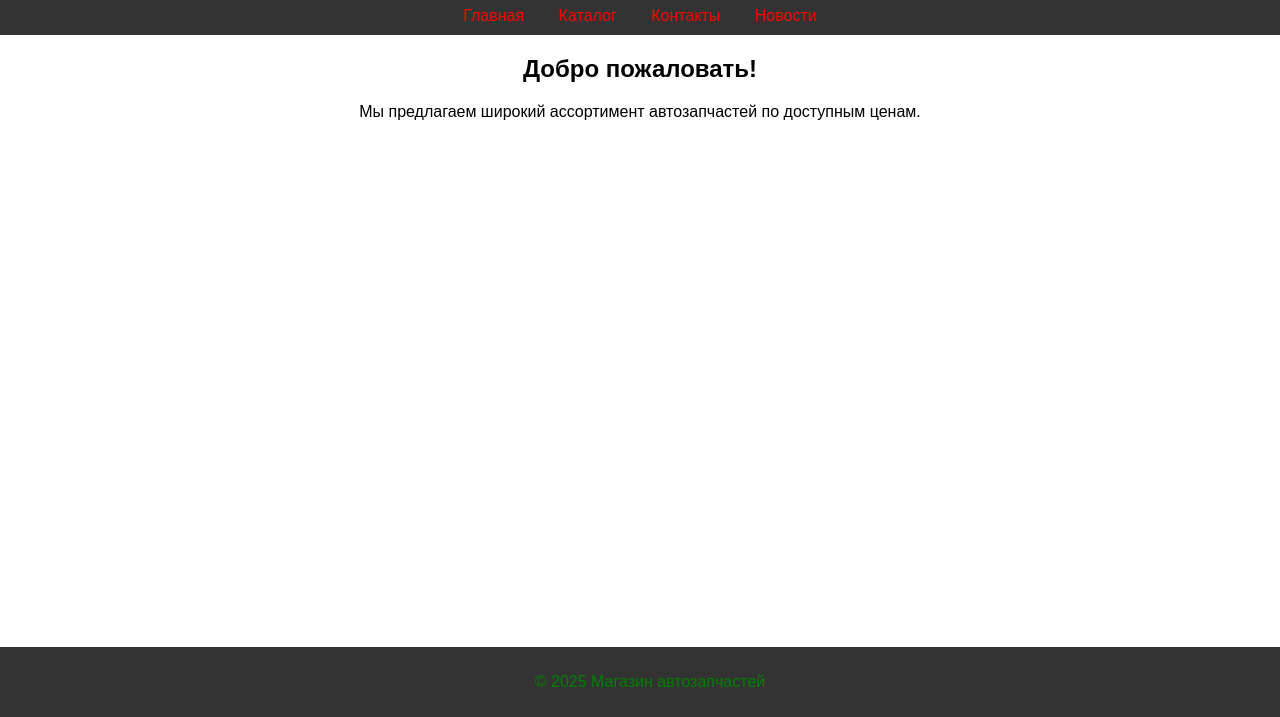
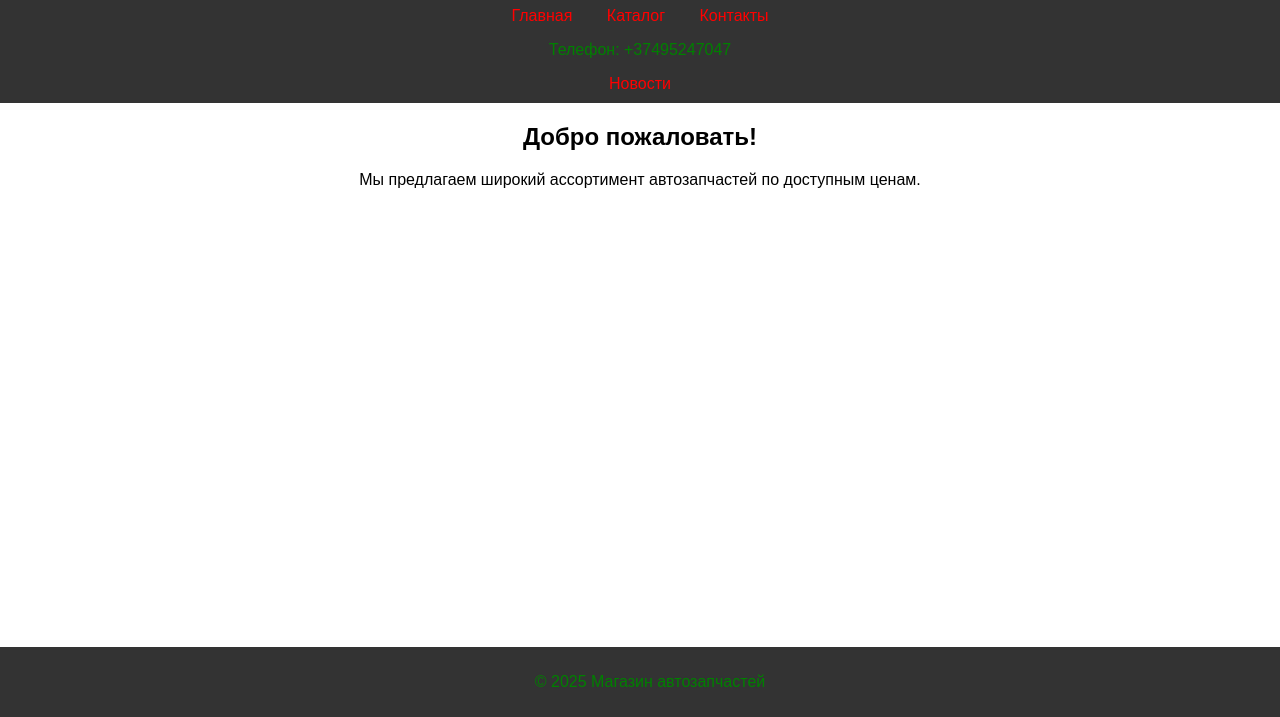
Before and after one commit to Xcho47/47AUTO, a plain HTML site: page index.html in a window 1280 px wide. Shown: the part 83-800 px from the top of the page. Drawn offline with Linux system fonts and the light colour scheme.

Commit message:
Update index.html

```diff
--- a/index.html
+++ b/index.html
@@ -13,6 +13,7 @@
             <a href="#">Главная</a>
             <a href="#">Каталог</a>
             <a href="#">Контакты</a>
+            <p>Телефон: +37495247047</p>
             <a href="#">Новости</a>
         </nav>
     </header>
```
